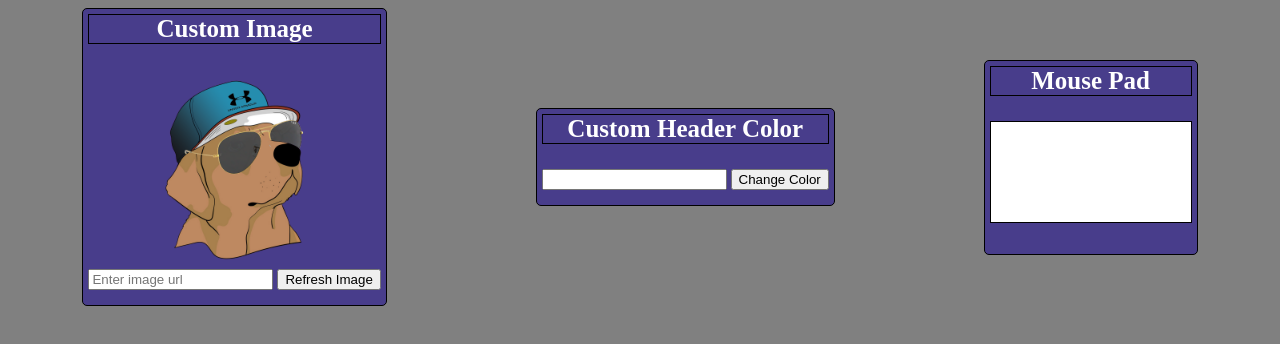
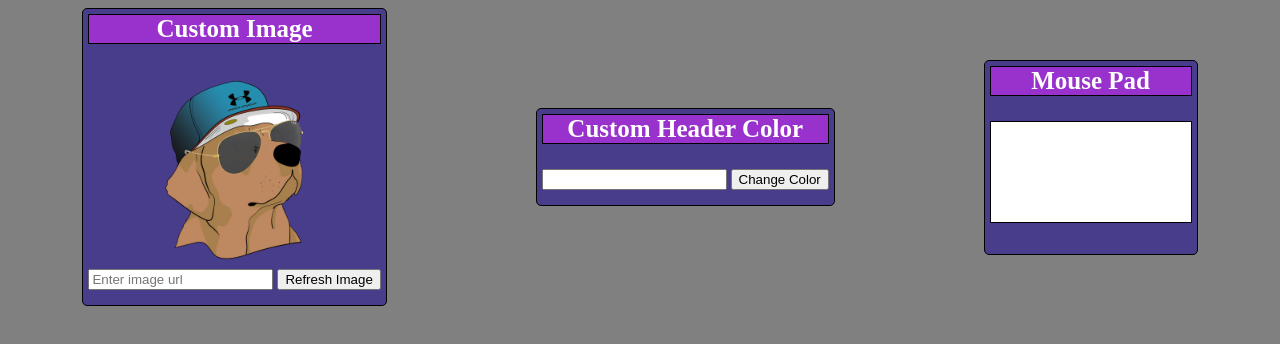
Before and after one commit to mrdiamonddirt/dom_demo, a plain HTML site: page index.html in a window 1280 px wide. Drawn offline with Linux system fonts and the light colour scheme.

Commit message:
background of h3

```diff
--- a/style.css
+++ b/style.css
@@ -30,6 +30,7 @@ h3{
  border: 1px solid black;
  margin-top: 5px;
  top: 0;
+ background-color: darkorchid;
 }
 body img {
     display: flex;
```
